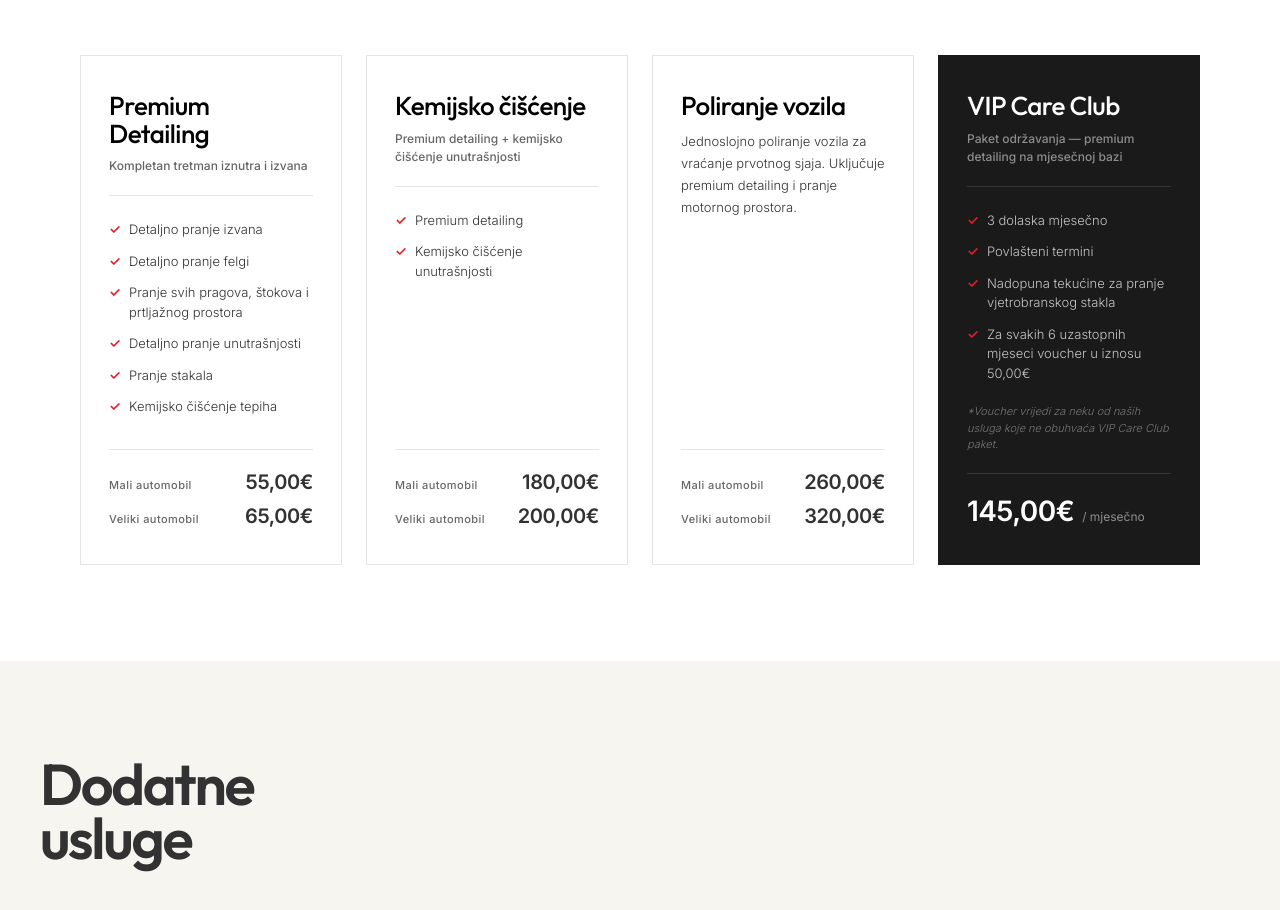
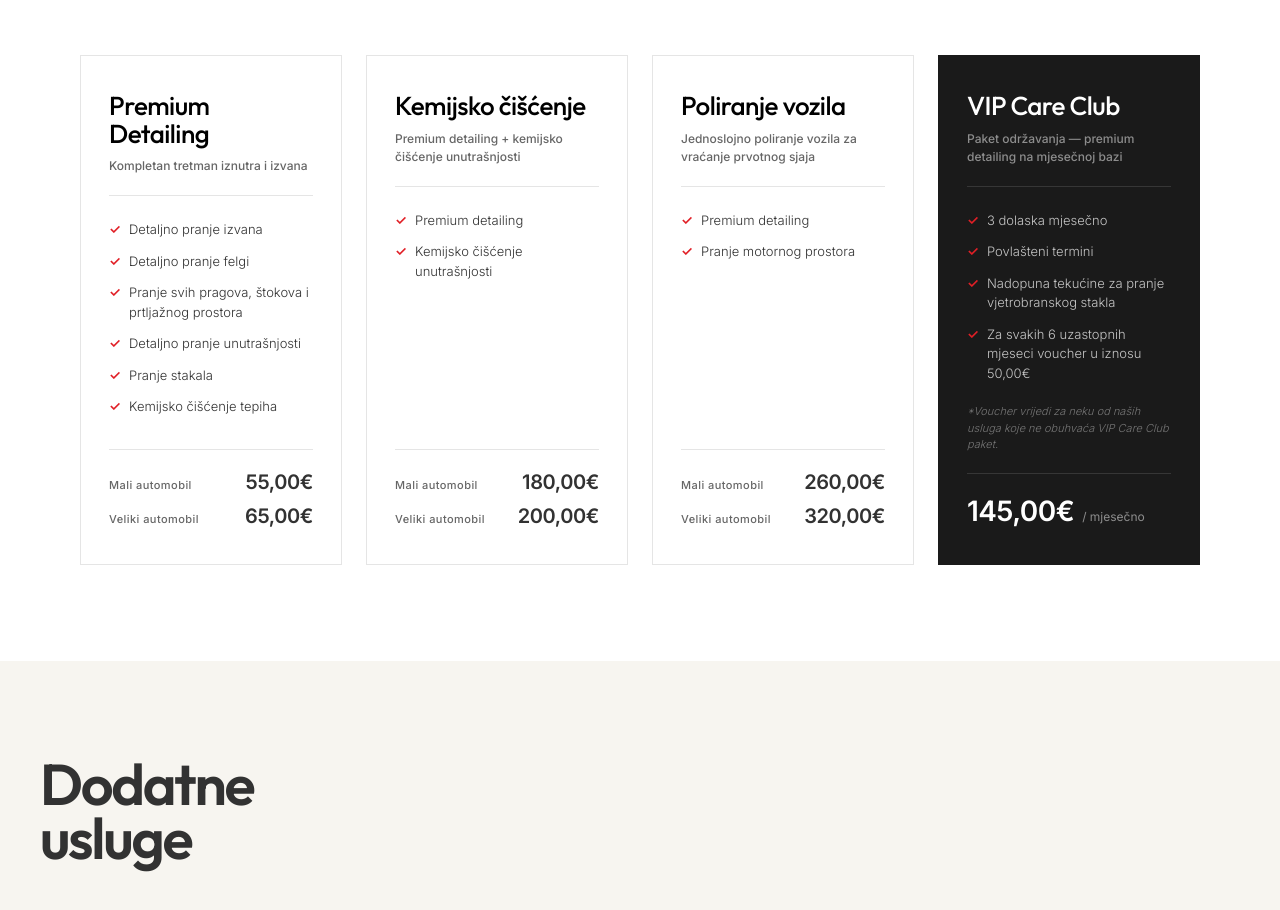
Before and after one commit to AdrianPalcic/Hangar17, a Next.js app: page /detailing in a window 1280 px wide. Shown: the part 1066-1976 px from the top of the page. Built offline with nearby package versions, Linux system fonts and the light colour scheme.

Commit message:
Update detailing & usluzna prodaja copy, add production env template
Sync recent content edits (poliranje paket, all-in cijena, cta tekst)
and add .env.example so Sanity env vars are documented for Vercel deploy.

```diff
--- a/src/app/detailing/page.tsx
+++ b/src/app/detailing/page.tsx
@@ -46,7 +46,11 @@ const packages = [
   {
     id: 'poliranje',
     name: 'Poliranje vozila',
-    desc: 'Jednoslojno poliranje vozila za vraćanje prvotnog sjaja. Uključuje premium detailing i pranje motornog prostora.',
+    tag: 'Jednoslojno poliranje vozila za vraćanje prvotnog sjaja',
+    items: [
+      'Premium detailing',
+      'Pranje motornog prostora',
+    ],
     priceSmall: '260,00€',
     priceLarge: '320,00€',
   },
@@ -128,11 +132,10 @@ export default function DetailingPage() {
         <div className="cjenik-inner">
           <h2 className="section-h2">Cjenik<br />usluga</h2>
           <div className="cjenik-grid">
-            {packages.map(({ id, name, tag, desc, items, note, price, priceUnit, priceSmall, priceLarge, featured }) => (
+            {packages.map(({ id, name, tag, items, note, price, priceUnit, priceSmall, priceLarge, featured }) => (
               <div key={id} className={`cjenik-card${featured ? ' featured' : ''}`}>
                 <div className="cjenik-name">{name}</div>
                 {tag && <div className="cjenik-tag">{tag}</div>}
-                {desc && <p className="cjenik-desc">{desc}</p>}
                 {items && (
                   <ul className="cjenik-list">
                     {items.map((it) => <li key={it}>{it}</li>)}
--- a/src/app/usluzna-prodaja/page.tsx
+++ b/src/app/usluzna-prodaja/page.tsx
@@ -129,13 +129,13 @@ export default function UsluznaPage() {
                 ],
               },
               {
-                name: 'All-in paket', tag: 'Potpuna usluga', price: '720€',
+                name: 'All-in paket', tag: 'Potpuna usluga', price: '750€',
                 items: [
                   'Sve iz Prodajnog paketa',
                   'Postavljanje oglasa u trajanju od 6 mjeseci',
                   'Čuvanje vozila za vrijeme prodaje',
                   'Prijenos vlasništva',
-                  'Prioritetno oglašavanje na portalima i društvenim mrežama',
+                  'Postavljanje prioritetnih oglasa na portalima i društvenim mrežama',
                   'Vi ne morate biti prisutni ni u jednom koraku',
                 ],
               },
@@ -160,7 +160,6 @@ export default function UsluznaPage() {
             <h2 className="cta-h2">Dogovorite<br />termin</h2>
             <p className="cta-sub">
               Javite nam se za besplatnu procjenu i dogovor.
-              Cijeli proces objašnjavamo bez obaveze — vi odlučujete.
             </p>
           </div>
           <div className="cta-contact-card">
```
Also changed, not shown: 2 other files (tests, documents, lock files or other folders).
